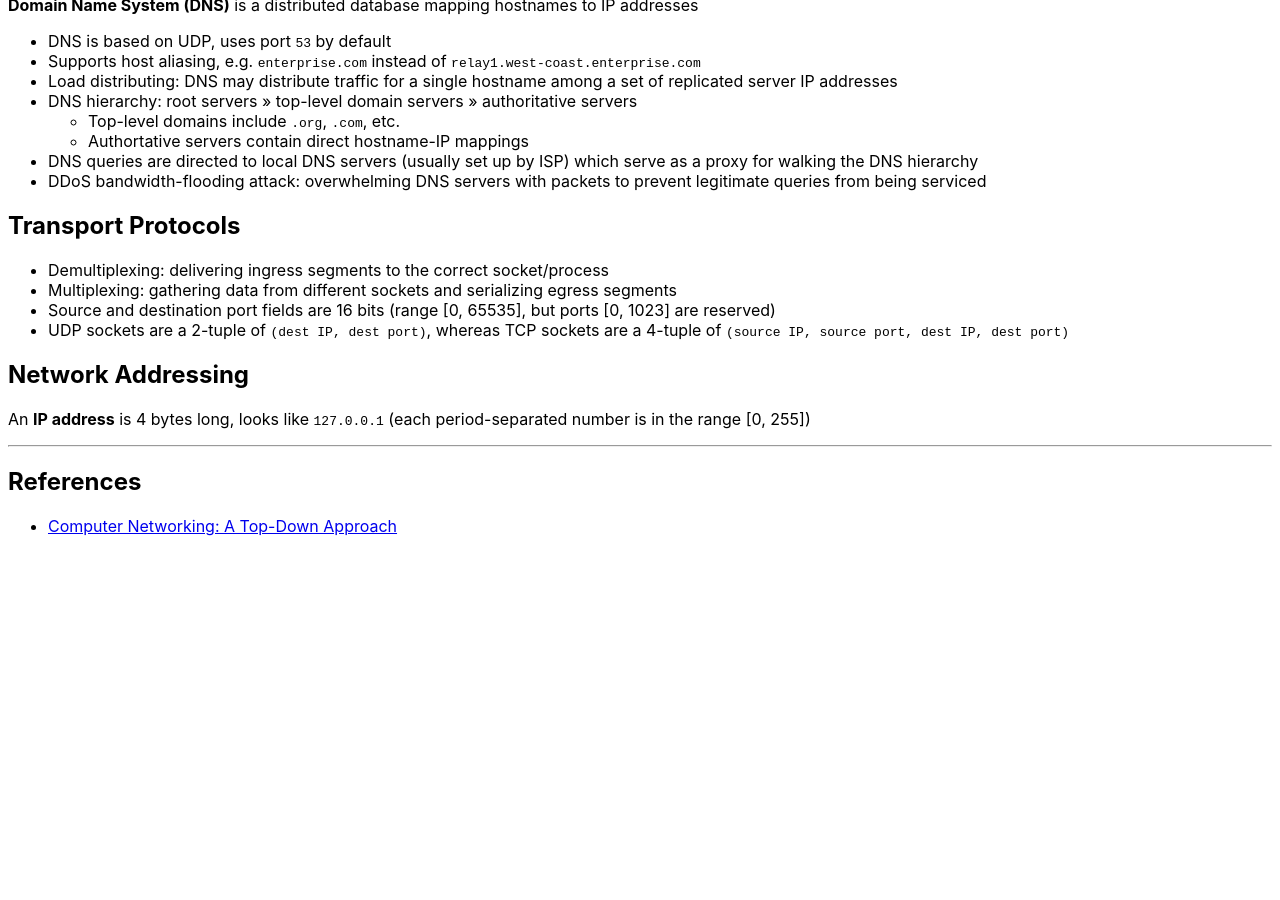
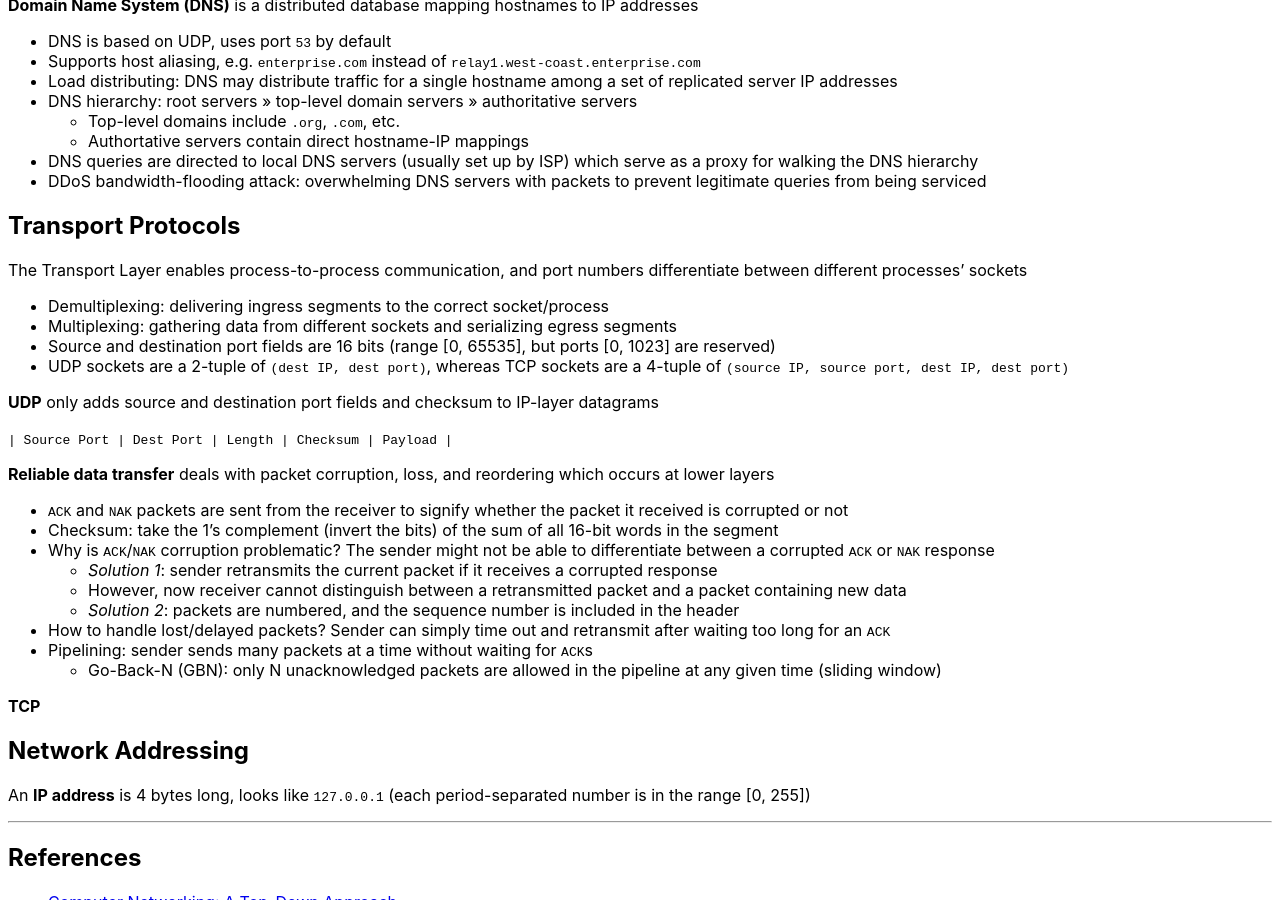
Before and after one commit to notkevin12/site, a Jekyll site: the page built from networking.md, in a window 1280 px wide and 900 px high, scrolled down 1755 px. Built offline with Jekyll 4.4.1, drawn with Linux system fonts in a browser that asks for light colours; our own code applies the rules of GitHub Pages for plain Markdown files; before the commit the page ends 2307 px from its top, so only the background shows below that.

Commit message:
networking

```diff
--- a/networking.md
+++ b/networking.md
@@ -105,10 +105,30 @@ __Domain Name System (DNS)__ is a distributed database mapping hostnames to IP a
 
 ## Transport Protocols
 
+The Transport Layer enables process-to-process communication, and port numbers differentiate between different processes' sockets
+
 - Demultiplexing: delivering ingress segments to the correct socket/process
 - Multiplexing: gathering data from different sockets and serializing egress segments
 - Source and destination port fields are 16 bits (range [0, 65535], but ports [0, 1023] are reserved)
 - UDP sockets are a 2-tuple of `(dest IP, dest port)`, whereas TCP sockets are a 4-tuple of `(source IP, source port, dest IP, dest port)`
+
+__UDP__ only adds source and destination port fields and checksum to IP-layer datagrams
+
+`| Source Port | Dest Port | Length | Checksum | Payload |`
+
+__Reliable data transfer__ deals with packet corruption, loss, and reordering which occurs at lower layers
+
+- `ACK` and `NAK` packets are sent from the receiver to signify whether the packet it received is corrupted or not
+- Checksum: take the 1's complement (invert the bits) of the sum of all 16-bit words in the segment
+- Why is `ACK`/`NAK` corruption problematic? The sender might not be able to differentiate between a corrupted `ACK` or `NAK` response
+  - _Solution 1_: sender retransmits the current packet if it receives a corrupted response
+  - However, now receiver cannot distinguish between a retransmitted packet and a packet containing new data
+  - _Solution 2_: packets are numbered, and the sequence number is included in the header
+- How to handle lost/delayed packets? Sender can simply time out and retransmit after waiting too long for an `ACK`
+- Pipelining: sender sends many packets at a time without waiting for `ACK`s
+  - Go-Back-N (GBN): only N unacknowledged packets are allowed in the pipeline at any given time (sliding window)
+
+__TCP__
 
 ## Network Addressing
 
```
